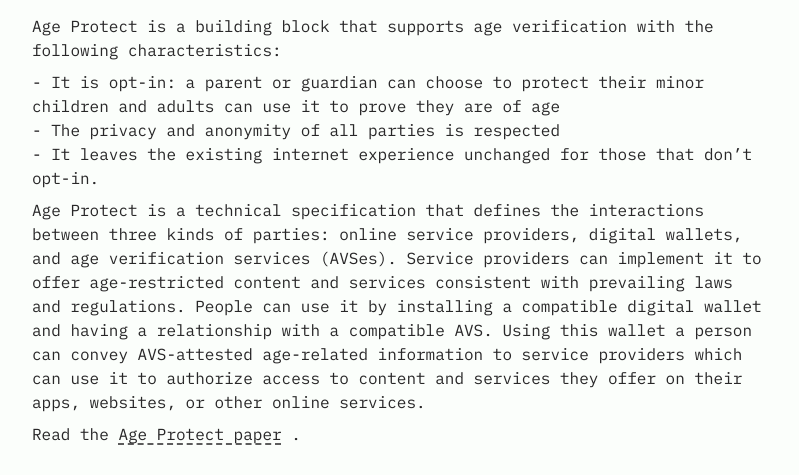
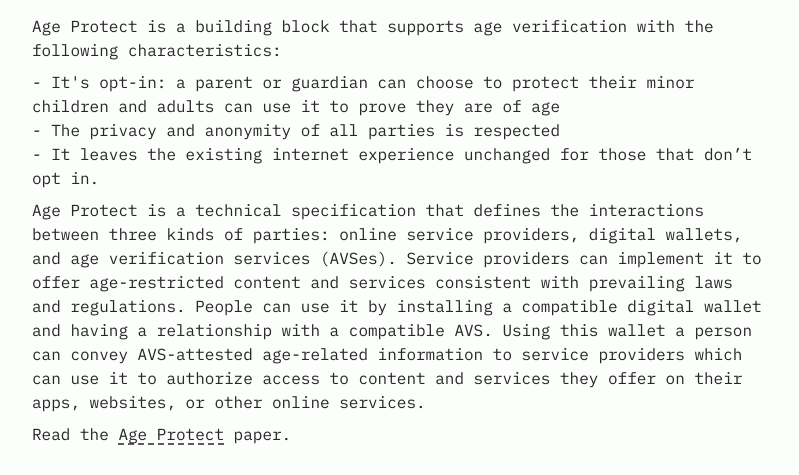
Before and after one commit to MeeFoundation/ageprotect-landing, an Astro site: page / in a window 1280 px wide. Shown: the part 275-750 px from the top of the page, without its empty margins (240-1039 px from the left). Built offline with nearby package versions, Linux system fonts and the light colour scheme; Astro itself is replaced by a stand-in of ours.

Commit message:
opt-in vs opt in

```diff
--- a/src/pages/index.astro
+++ b/src/pages/index.astro
@@ -44,15 +44,15 @@ const socialCount = SOCIALS.filter(social => social.active).length;
         Age Protect is a building block that supports age verification with the following characteristics:
       </p>
       <ol>
-        <li>- It is opt-in: a parent or guardian can choose to protect their minor children and adults can use it to prove they are of age </li>
+        <li>- It's opt-in: a parent or guardian can choose to protect their minor children and adults can use it to prove they are of age </li>
         <li>- The privacy and anonymity of all parties is respected </li>
-        <li>- It leaves the existing internet experience unchanged for those that don’t opt-in. </li>
+        <li>- It leaves the existing internet experience unchanged for those that don’t opt in. </li>
       </ol>
       <p>
       Age Protect is a technical specification that defines the interactions between three kinds of parties: online service providers, digital wallets, and age verification services (AVSes). Service providers can implement it to offer age-restricted content and services consistent with prevailing laws and regulations. People can use it by installing a compatible digital wallet and having a relationship with a compatible AVS. Using this wallet a person can convey AVS-attested age-related information to service providers which can use it to authorize access to content and services they offer on their apps, websites, or other online services.
       </p>
       <p>
-      Read the <LinkButton className="hover:text-skin-accent underline underline-offset-4 decoration-dashed" href="https://github.com/MeeFoundation/papers/blob/main/age-protect/age-protect.pdf">Age Protect paper</LinkButton>.
+      Read the <LinkButton className="hover:text-skin-accent underline underline-offset-4 decoration-dashed" href="https://github.com/MeeFoundation/papers/blob/main/age-protect/age-protect.pdf">Age Protect</LinkButton> paper.
       </p>
       {
         // only display if at least one social link is enabled
```
